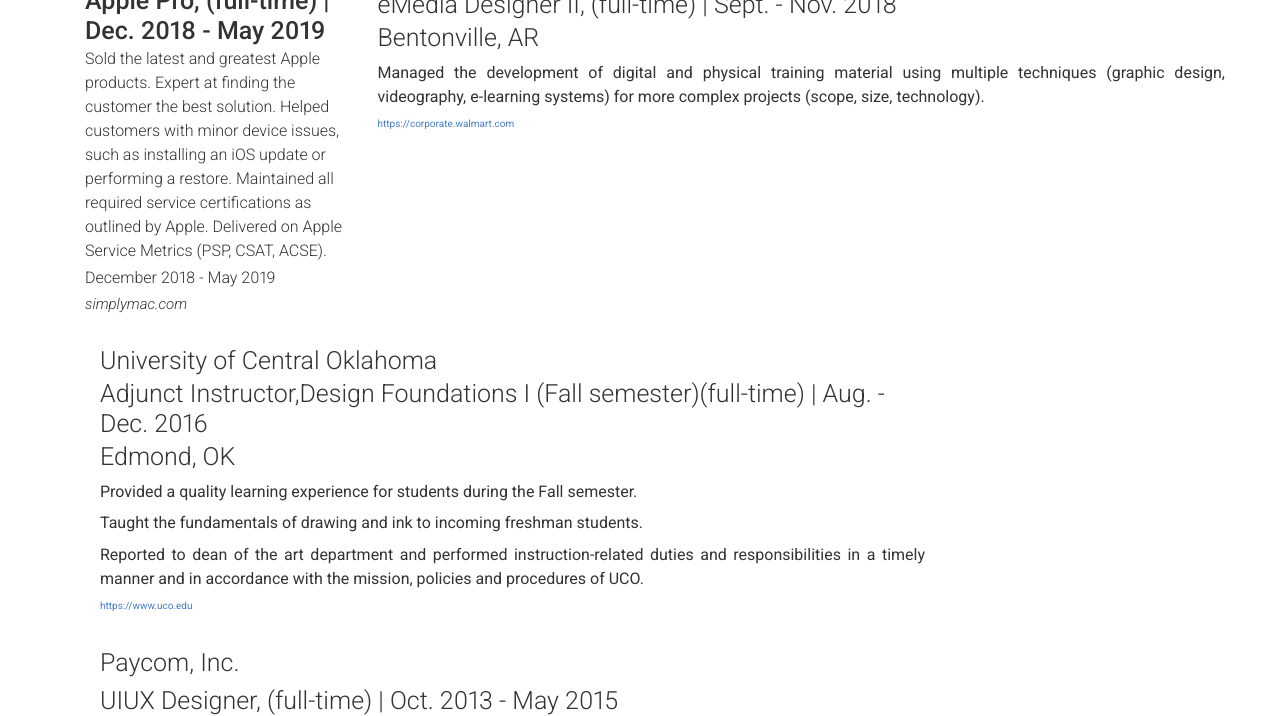
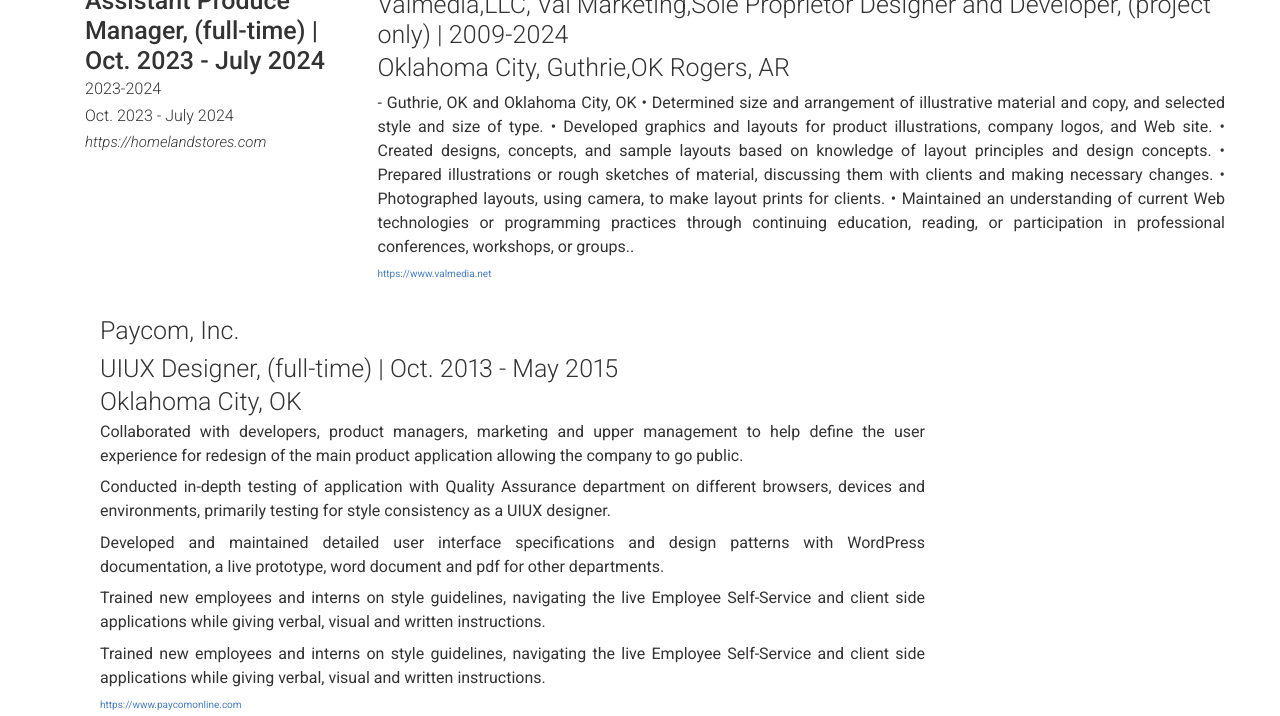
Before and after one commit to valzya/Code-Resume, a plain HTML site: page index.html in a window 1280 px wide. Shown: the part 769-1485 px from the top of the page. Drawn offline with nearby package versions, Linux system fonts and the light colour scheme; files whose address does not match are found by name.

Commit message:
Update index.html

```diff
--- a/index.html
+++ b/index.html
@@ -74,31 +74,24 @@
             <h3>Experience</h3>
   <div class="row clearfix layout layout-left">
     <div class="col-xs-12 col-sm-4 col-md-3 col-print-12 details">
-      <h4>SimplyMac, Gamestop - Rogers, AR</h4><h4>Apple Pro, (full-time) | Dec. 2018 - May 2019</h4>
+      <h4> Hac, Inc. - Edmond, Oklahoma</h4><h4>Assistant Produce Manager, (full-time) | Oct. 2023 - July 2024</h4>
       <p>
-Sold the latest and greatest Apple products. Expert at finding the customer the best solution.
-Helped customers with minor device issues, such as installing an iOS update or performing a restore.
-Maintained all required service certifications as outlined by Apple.
-Delivered on Apple Service Metrics (PSP, CSAT, ACSE).</p>
-<p>December 2018 - May 2019</p>
-<a href="https://simplymac.com" target="_blank" class="link">simplymac.com</a><p class="no-print aditional-links">
+2023-2024</p>
+<p>Oct. 2023 - July 2024</p>
+<a href="https://homelandstores.com" target="_blank" class="link">https://homelandstores.com</a><p class="no-print aditional-links">
 </div>
   <div class="col-xs-12 col-sm-8 col-md-9 col-print-12 content"><p class="quote"><h4>Global People Center, Walmart US Stores</h4><p>
-    <h4>eMedia Designer II, (full-time) | Sept. - Nov. 2018</h4><h4>Bentonville, AR</h4></p>
-<p>Managed the development of digital and physical training material using multiple techniques (graphic design, videography, e-learning systems) for more complex projects (scope, size, technology).</p>
-<a href="https://corporate.walmart.com" target="_blank" class="link">https://corporate.walmart.com</a><p class="no-print aditional-links">
+    <h4>Valmedia,LLC, Val Marketing,Sole Proprietor Designer and Developer, (project only) | 2009-2024 </h4><h4>Oklahoma City, Guthrie,OK Rogers, AR</h4></p>
+<p> - Guthrie, OK and Oklahoma City, OK
+• Determined size and arrangement of illustrative material and copy, and selected style and size of type.
+• Developed graphics and layouts for product illustrations, company logos, and Web site.
+• Created designs, concepts, and sample layouts based on knowledge of layout principles and design concepts.
+• Prepared illustrations or rough sketches of material, discussing them with clients and making necessary changes.
+• Photographed layouts, using camera, to make layout prints for clients.
+• Maintained an understanding of current Web technologies or programming practices through continuing education, reading, or participation in professional conferences, workshops, or groups..</p>
+<a href="https://corporate.walmart.com" target="_blank" class="link">https://www.valmedia.net</a><p class="no-print aditional-links">
     </div>
       </p>
-    </div>
-    <div class="col-xs-12 col-sm-8 col-md-9 col-print-12 content"><p class="quote"><h4>University of Central Oklahoma</h4><h4>Adjunct Instructor,Design Foundations I (Fall semester)(full-time) | Aug. - Dec. 2016 </h4>
-<h4>Edmond, OK</h4></p>
-<p>
-Provided a quality learning experience for students during the Fall semester.
- </p>
-<p>Taught the fundamentals of drawing and ink to incoming freshman students.</p>
-<p>Reported to dean of the art department and performed instruction-related duties and responsibilities in a timely manner and in accordance with the mission, policies and procedures of UCO.
-</p>
-<a href="https://www.uco.edu<" target="_blank" class="link">https://www.uco.edu</a><p class="no-print aditional-links">
     </div>
   <div class="col-xs-12 col-sm-8 col-md-9 col-print-12 content"><p class="quote"><h4>Paycom, Inc.</h4><p><h4>UIUX Designer, (full-time) | Oct. 2013 - May 2015</h4>
 <h4>Oklahoma City, OK</h4>
@@ -122,7 +115,6 @@ Trained new employees and interns on style guidelines, navigating the live Emplo
 </p>
 <a href="https://www.oesd.com" target="_blank" class="link">https://www.oesd.com</a><p class="no-print aditional-links">
     </div>
-
     <div class="col-xs-12 col-sm-8 col-md-9 col-print-12 content"><p class="quote"><h4>The Oklahoman, OPUBCO Communications Group</h4><h4>Creative Designer, NewsOK.com,
     (full-time) | July 2006 - May 2010</h4>
     <h4> Oklahoma City, OK</h4>
@@ -205,8 +197,7 @@ Animated advertising, graphic ads and header graphics for NewsOK.com.</p>
   </ul>
 <link rel="https://www.valmedia.net" alt="Portfolio" title="Portfolio" /></p>
   </div>
-</div><h3>Certifications</h3> 'API Design and Fundamentals on Agigee,'' Google Cloud Skills Boost, 'Google Analytics for Power Users,'Google Foundations in User Experience (UX) Design,' 'Front End Web UI Frameworks and Tools: Bootstrap 4,' 'SEO for Beginners' with Yoast Academy for WordPress.
-<h3>Courses</h3> OKC Coders ‘React-GraphQL- Redwood.js.’ ‘Front-End Web UI Frameworks and Tools: Bootstrap 4.’ Tutorials in Angular.js, Azure, Balsamiq, inVision, Sketch and Visio.
+</div><h3>Certifications</h3> 'API Design and Fundamentals on Apigee,' with Google Cloud Skills Boost, 'Google Analytics for Power Users,' Google Foundations in User Experience (UX) Design,' 'Front End Web UI Frameworks and Tools: Bootstrap 4,' 'SEO for Beginners' with Yoast Academy for WordPress, 'Fit to Learn: IT Design Thinking,' MyInnerGenius, IBM SkillsBuild. ‘Build Dynamic User Interfaces (UI) for Websites,’ ‘Design a User Experience for Social Good & Prepare for Jobs ,’ ‘Create High-Fidelity Designs and Prototypes in Figma, ‘Create High-Fidelity Designs and Prototypes in Figma,’ ‘Build Wireframes and Low-Fidelity Prototypes, ‘Conduct UX Research and Test Early Concepts,’ ‘Foundations of User Experience (UX) Design,’ ‘Start the UX Design Process: Empathize, Deﬁne, and Ideate,’ Coursera.
           </div>
           <div>
              <h3>Experience - Contract</h3>
```
